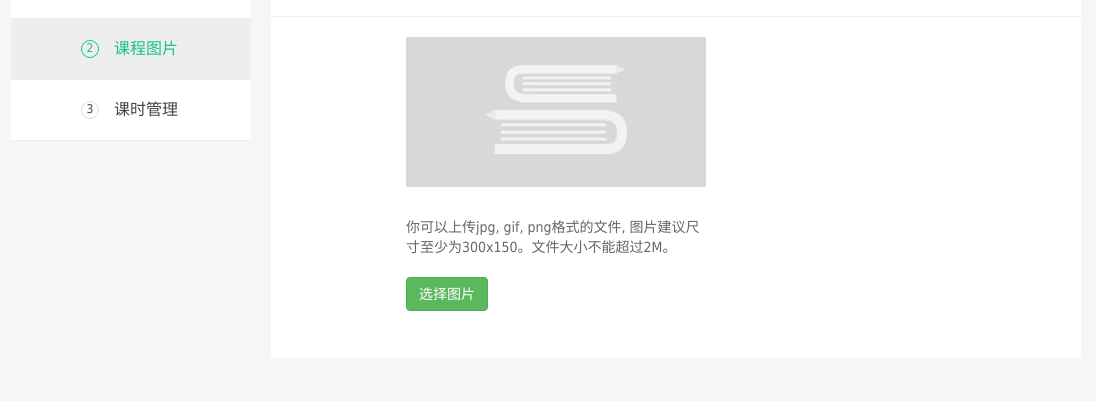
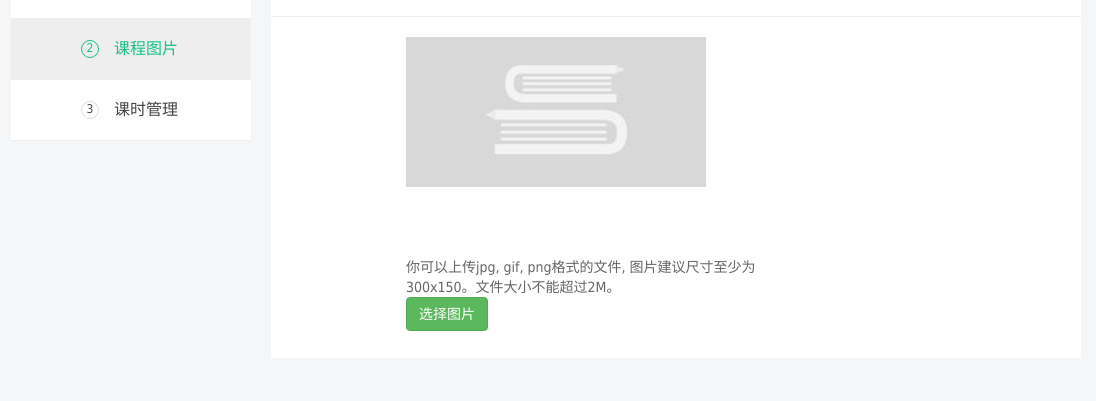
Before and after one commit to chaochao6632/studyit-template, a website: page Admin/course_add_step2.html in a window 1280 px wide. Shown: the part 312-713 px from the top of the page, 184-1280 px from the left. Drawn offline with nearby package versions, Linux system fonts and the light colour scheme; files whose address does not match are found by name.

Commit message:
一些样式

```diff
--- a/Admin/less/index.less
+++ b/Admin/less/index.less
@@ -77,6 +77,7 @@
 
 // 主体
 .main {
+	min-width: 844px;
 	margin: 72px 0 30px 180px;
 
 	// 头部
@@ -343,6 +344,7 @@
 				width: 240px;
 				height: 120px;
 				float: left;
+				position: relative;
 			}
 
 			.info {
@@ -504,14 +506,16 @@
 		// 课程图片
 		.picture {
 			padding: 20px 0;
+			overflow: hidden;
 
 			.preview {
-				width: 300px;
+				width: 400px;
+				min-height: 200px;
 			}
 
 			.tips {
-				margin: 30px 0 20px;
-				width: 300px;
+				margin: 20px 0 0;
+				width: 400px;
 				color: #666;
 			}
 		}
```
